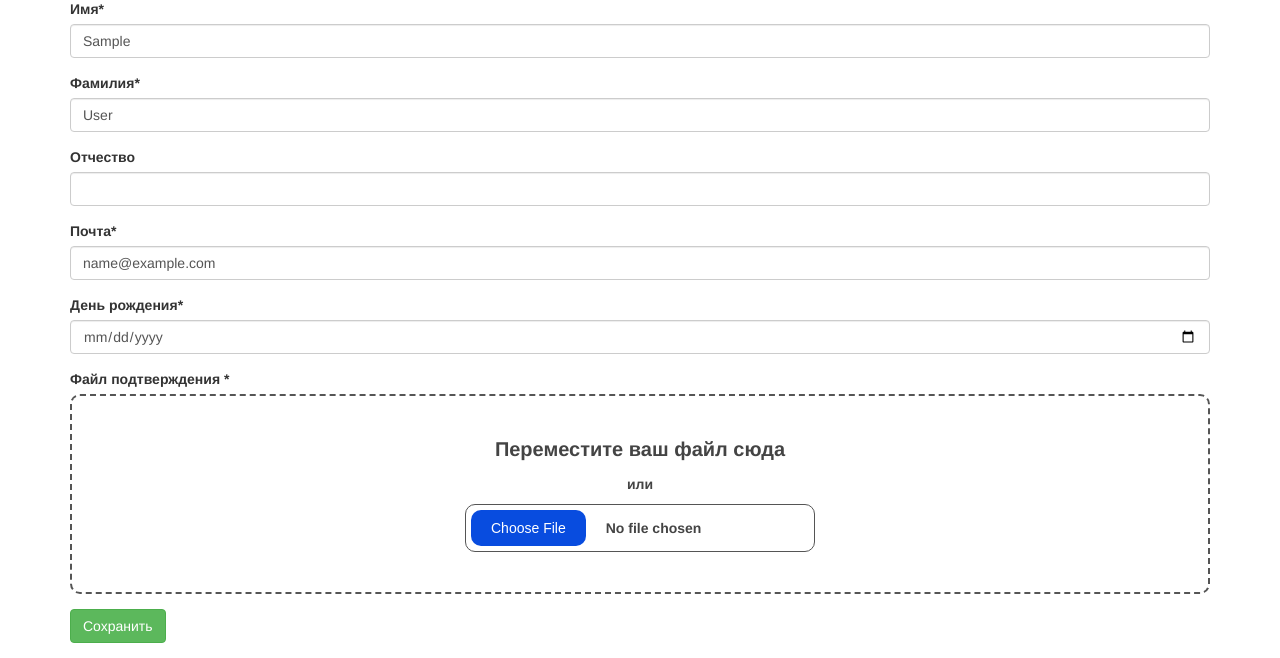
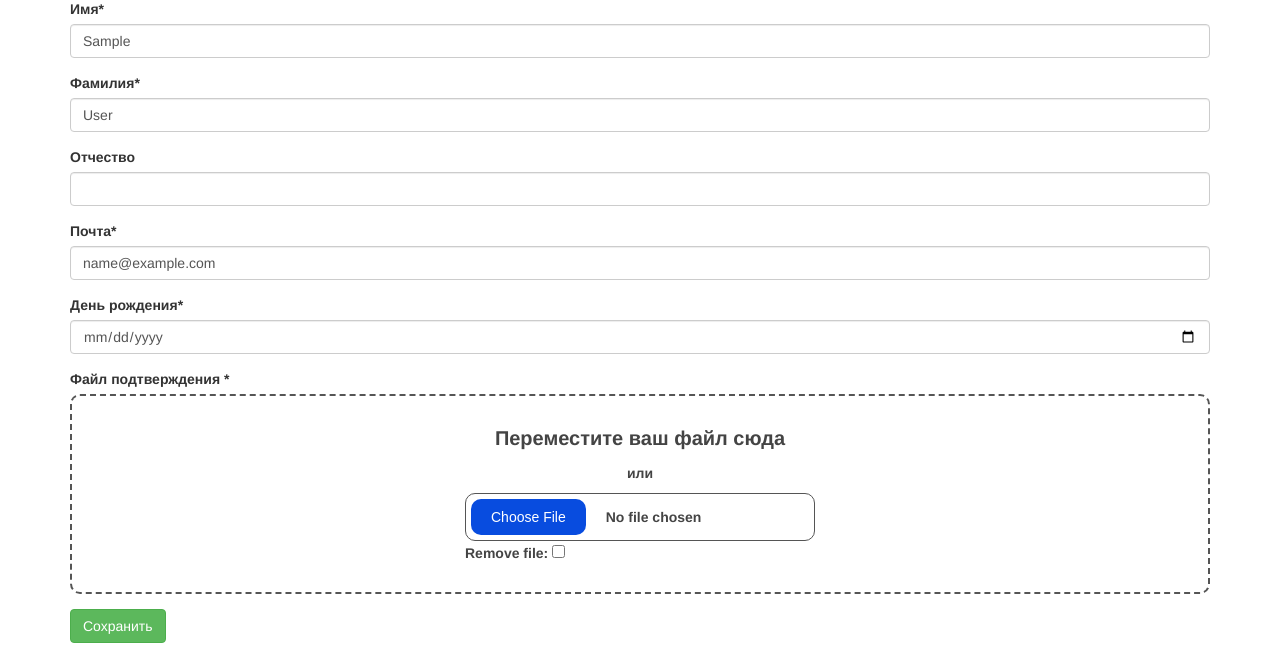
Before and after one commit to mrBlad/test_work, a Django app: page /users/profile/ in a window 1280 px wide. Shown: the part 142-800 px from the top of the page. Run offline with Django 3.2, Linux system fonts and the light colour scheme; the visitor is signed in with stand-in values (Sample User, id 1); parts of the project's set-up code (start-up, migrations or seed data) failed here and were passed over; some libraries are stand-ins or nearby versions.

Commit message:
Add func remove file

```diff
--- a/users/forms.py
+++ b/users/forms.py
@@ -80,7 +80,12 @@ class UpdateUserForm(forms.ModelForm):
 		label='Файл подтверждения',
 		widget=FileForm()
 	)
+	remove_file = forms.BooleanField(
+		required=False,
+		label='Удалить',
+		widget=forms.CheckboxInput()
+	)
 
 	class Meta:
 		model = User
-		fields = ['first_name', 'last_name', 'middle_name', 'birthday', 'email', 'confirm_file']
+		fields = ['first_name', 'last_name', 'middle_name', 'birthday', 'email', 'confirm_file', 'remove_file']
--- a/users/templates/profile.html
+++ b/users/templates/profile.html
@@ -21,7 +21,7 @@
             <label class="drop-container">
                 <span class="drop-title">Переместите ваш файл сюда</span>
                 или
-                {{ profile_form.confirm_file }}
+                <span>{{ profile_form.confirm_file }} Remove file: {{profile_form.remove_file}}</span>
             </label>
         </div>
 
--- a/users/views.py
+++ b/users/views.py
@@ -94,7 +94,10 @@ class Profile(View):
                 user.middle_name = user_form.cleaned_data['middle_name']
             user.birthday = user_form.cleaned_data['birthday']
             user.email = user_form.cleaned_data['email']
-            user.confirm_file = user_form.cleaned_data['confirm_file']
+            if user_form.cleaned_data['remove_file']:
+                user.confirm_file = ''
+            else:
+                user.confirm_file = user_form.cleaned_data['confirm_file']
             user.save()
 
             return redirect('profile')
```
